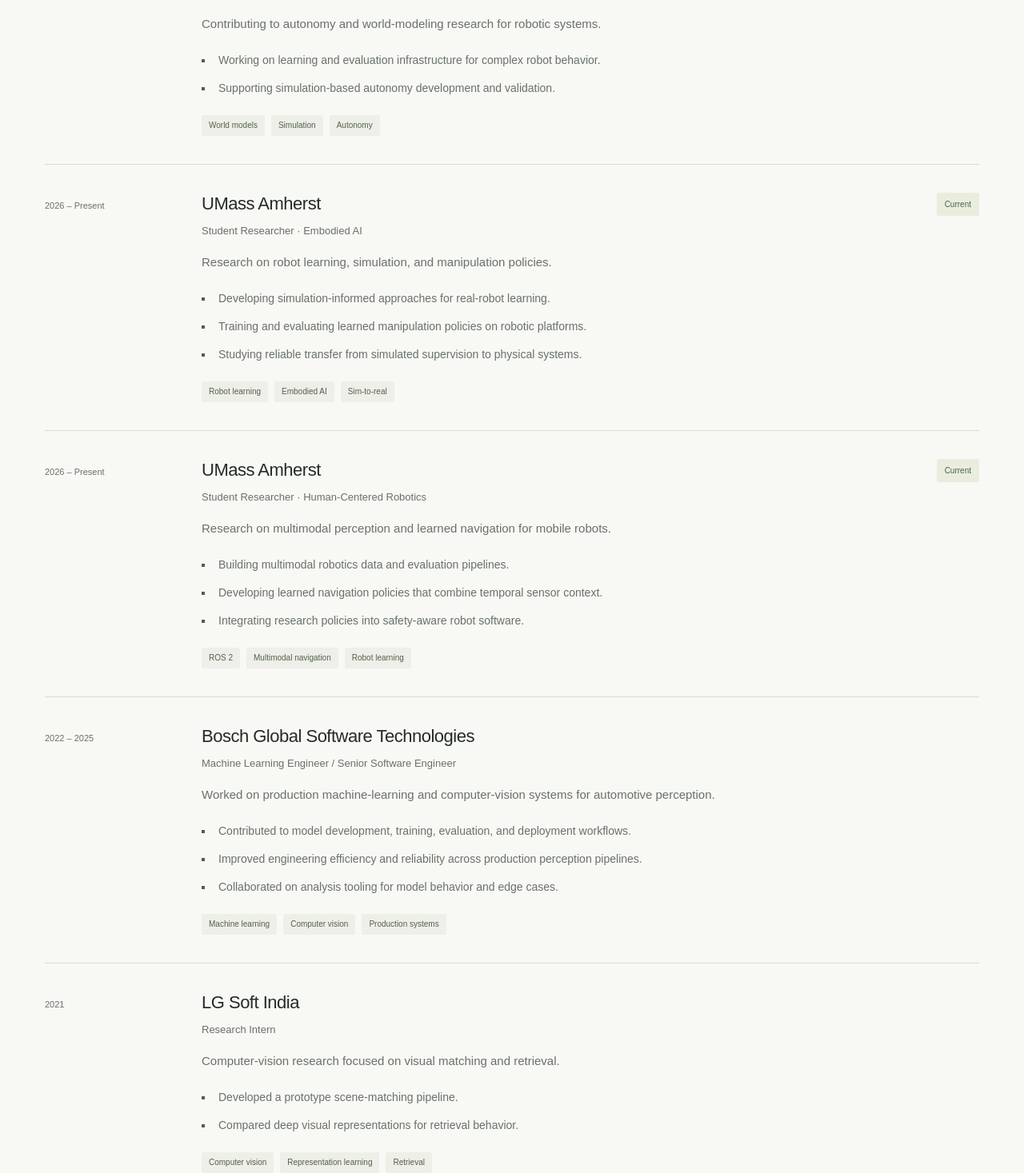
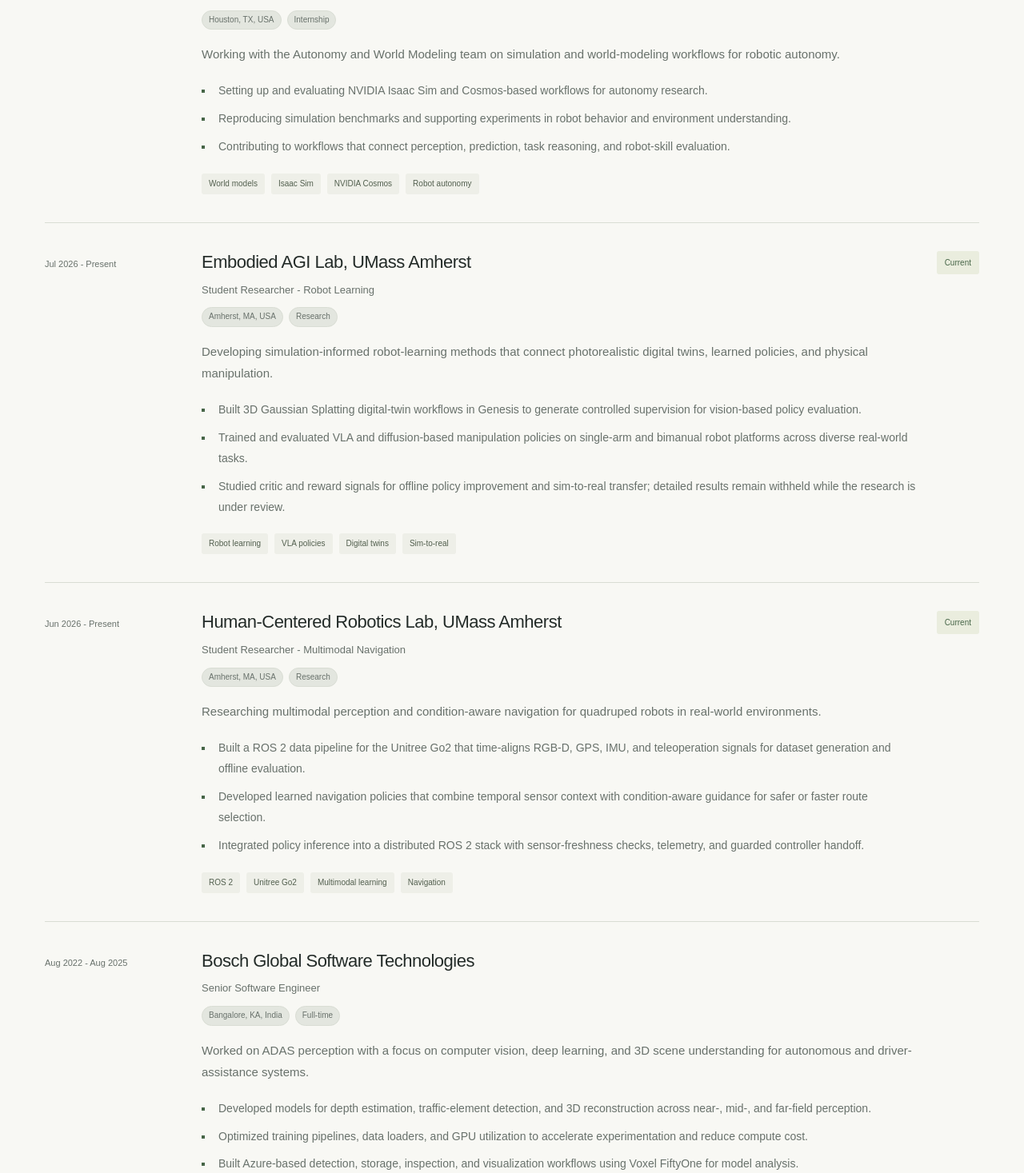
Before and after one commit to HR77275/HR77275.github.io, a Next.js app: page /experience in a window 1280 px wide. Shown: the part 503-1970 px from the top of the page at 80% size. Built offline with nearby package versions, Linux system fonts and the light colour scheme; no server answers.

Commit message:
Expand professional and UMass experience

```diff
--- a/app/experience/page.tsx
+++ b/app/experience/page.tsx
@@ -2,18 +2,20 @@
 import { PageIntro } from '@/components/PageIntro';
 import { ExperienceItem } from '@/components/ExperienceItem';
 import { experiences } from '@/data/experience';
+
 export const metadata: Metadata = {
   title: 'Experience',
   description:
-    'Robotics, embodied AI research, and ADAS perception experience at Persona AI, UMass Amherst, and Bosch.',
+    'Robotics, world modeling, embodied AI research, and ADAS perception experience at Persona AI, UMass Amherst, Bosch, and LG Soft India.',
 };
+
 export default function Experience() {
   return (
     <div className="container">
       <PageIntro
         eyebrow="EXPERIENCE"
         title="Across research and industry."
-        description="Building perception and learning systems, with a focus on the engineering that takes models into the physical world."
+        description="Building perception, simulation, and learning systems that connect models to autonomous machines in the physical world."
       />
       <div className="experience-list">
         {experiences.map((experience) => (
@@ -24,8 +26,9 @@
         ))}
       </div>
       <p className="index-note">
-        Dates and detailed outcomes are placeholders. Only approved, verified
-        contributions and measurements will be published.
+        Descriptions focus on publishable responsibilities and technical scope.
+        Proprietary implementation details, private data, and unpublished
+        research results are intentionally excluded.
       </p>
     </div>
   );
--- a/app/globals.css
+++ b/app/globals.css
@@ -811,6 +811,27 @@
   color: var(--accent);
   border-radius: 3px;
 }
+.experience-meta {
+  display: flex;
+  flex-wrap: wrap;
+  gap: 7px;
+  margin: -3px 0 17px;
+}
+
+.experience-meta > span {
+  padding: 5px 8px;
+  border: 1px solid var(--border);
+  border-radius: 999px;
+  color: var(--muted);
+  font-size: 10px;
+  line-height: 1.25;
+  background: color-mix(in srgb, var(--background) 88%, var(--accent) 12%);
+}
+
+.experience-panel .experience-meta {
+  margin: -3px 0 18px;
+}
+
 .contribution-list {
   list-style: none;
   padding: 0;
--- a/components/ExperienceExplorer.tsx
+++ b/components/ExperienceExplorer.tsx
@@ -1,9 +1,11 @@
 'use client';
+
 import { useId, useState } from 'react';
 import Link from 'next/link';
 import type { Experience } from '@/data/experience';
 import { Button } from '@/components/ui/button';
 import { ArrowUpRight } from './Icons';
+
 export function ExperienceExplorer({
   experiences,
 }: {
@@ -12,6 +14,7 @@
   const [active, setActive] = useState(1);
   const id = useId();
   const selected = experiences[active] || experiences[0];
+
   return (
     <div className="experience-explorer">
       <fieldset className="experience-selector">
@@ -30,7 +33,7 @@
               <strong>{experience.organization}</strong>
               <small>{experience.role}</small>
             </span>
-            <span aria-hidden="true">↗</span>
+            <span aria-hidden="true">&#8599;</span>
           </Button>
         ))}
       </fieldset>
@@ -38,6 +41,11 @@
         <div key={selected.organization}>
           <p className="eyebrow">RESEARCH + ENGINEERING</p>
           <h3>{selected.role}</h3>
+          <div className="experience-meta">
+            <span>{selected.organization}</span>
+            <span>{selected.period}</span>
+            <span>{selected.location}</span>
+          </div>
           <p className="experience-context">{selected.context}</p>
           <ul className="contribution-list">
             {selected.contributions.map((c) => (
--- a/components/ExperienceItem.tsx
+++ b/components/ExperienceItem.tsx
@@ -1,4 +1,5 @@
 import type { Experience } from '@/data/experience';
+
 export function ExperienceItem({
   experience,
   compact = false,
@@ -12,6 +13,10 @@
       <div>
         <h3>{experience.organization}</h3>
         <p className="experience-role">{experience.role}</p>
+        <div className="experience-meta" aria-label="Role details">
+          <span>{experience.location}</span>
+          <span>{experience.employmentType}</span>
+        </div>
         {!compact && (
           <>
             <p className="muted body-copy">{experience.context}</p>
--- a/data/experience.ts
+++ b/data/experience.ts
@@ -2,76 +2,92 @@
   organization: string;
   role: string;
   period: string;
+  location: string;
+  employmentType: string;
   context: string;
   contributions: string[];
   tags: string[];
   status?: string;
 };
+
 export const experiences: Experience[] = [
   {
     organization: 'Persona AI',
     role: 'Autonomy / World Modeling Intern',
-    period: '2026',
+    period: 'Sep 2026 - Present',
+    location: 'Houston, TX, USA',
+    employmentType: 'Internship',
     context:
-      'Contributing to autonomy and world-modeling research for robotic systems.',
+      'Working with the Autonomy and World Modeling team on simulation and world-modeling workflows for robotic autonomy.',
     contributions: [
-      'Working on learning and evaluation infrastructure for complex robot behavior.',
-      'Supporting simulation-based autonomy development and validation.',
+      'Setting up and evaluating NVIDIA Isaac Sim and Cosmos-based workflows for autonomy research.',
+      'Reproducing simulation benchmarks and supporting experiments in robot behavior and environment understanding.',
+      'Contributing to workflows that connect perception, prediction, task reasoning, and robot-skill evaluation.',
     ],
-    tags: ['World models', 'Simulation', 'Autonomy'],
+    tags: ['World models', 'Isaac Sim', 'NVIDIA Cosmos', 'Robot autonomy'],
     status: 'Current',
   },
   {
-    organization: 'UMass Amherst',
-    role: 'Student Researcher · Embodied AI',
-    period: '2026 – Present',
+    organization: 'Embodied AGI Lab, UMass Amherst',
+    role: 'Student Researcher - Robot Learning',
+    period: 'Jul 2026 - Present',
+    location: 'Amherst, MA, USA',
+    employmentType: 'Research',
     context:
-      'Research on robot learning, simulation, and manipulation policies.',
+      'Developing simulation-informed robot-learning methods that connect photorealistic digital twins, learned policies, and physical manipulation.',
     contributions: [
-      'Developing simulation-informed approaches for real-robot learning.',
-      'Training and evaluating learned manipulation policies on robotic platforms.',
-      'Studying reliable transfer from simulated supervision to physical systems.',
+      'Built 3D Gaussian Splatting digital-twin workflows in Genesis to generate controlled supervision for vision-based policy evaluation.',
+      'Trained and evaluated VLA and diffusion-based manipulation policies on single-arm and bimanual robot platforms across diverse real-world tasks.',
+      'Studied critic and reward signals for offline policy improvement and sim-to-real transfer; detailed results remain withheld while the research is under review.',
     ],
-    tags: ['Robot learning', 'Embodied AI', 'Sim-to-real'],
+    tags: ['Robot learning', 'VLA policies', 'Digital twins', 'Sim-to-real'],
     status: 'Current',
   },
   {
-    organization: 'UMass Amherst',
-    role: 'Student Researcher · Human-Centered Robotics',
-    period: '2026 – Present',
+    organization: 'Human-Centered Robotics Lab, UMass Amherst',
+    role: 'Student Researcher - Multimodal Navigation',
+    period: 'Jun 2026 - Present',
+    location: 'Amherst, MA, USA',
+    employmentType: 'Research',
     context:
-      'Research on multimodal perception and learned navigation for mobile robots.',
+      'Researching multimodal perception and condition-aware navigation for quadruped robots in real-world environments.',
     contributions: [
-      'Building multimodal robotics data and evaluation pipelines.',
-      'Developing learned navigation policies that combine temporal sensor context.',
-      'Integrating research policies into safety-aware robot software.',
+      'Built a ROS 2 data pipeline for the Unitree Go2 that time-aligns RGB-D, GPS, IMU, and teleoperation signals for dataset generation and offline evaluation.',
+      'Developed learned navigation policies that combine temporal sensor context with condition-aware guidance for safer or faster route selection.',
+      'Integrated policy inference into a distributed ROS 2 stack with sensor-freshness checks, telemetry, and guarded controller handoff.',
     ],
-    tags: ['ROS 2', 'Multimodal navigation', 'Robot learning'],
+    tags: ['ROS 2', 'Unitree Go2', 'Multimodal learning', 'Navigation'],
     status: 'Current',
   },
   {
     organization: 'Bosch Global Software Technologies',
-    role: 'Machine Learning Engineer / Senior Software Engineer',
-    period: '2022 – 2025',
+    role: 'Senior Software Engineer',
+    period: 'Aug 2022 - Aug 2025',
+    location: 'Bangalore, KA, India',
+    employmentType: 'Full-time',
     context:
-      'Worked on production machine-learning and computer-vision systems for automotive perception.',
+      'Worked on ADAS perception with a focus on computer vision, deep learning, and 3D scene understanding for autonomous and driver-assistance systems.',
     contributions: [
-      'Contributed to model development, training, evaluation, and deployment workflows.',
-      'Improved engineering efficiency and reliability across production perception pipelines.',
-      'Collaborated on analysis tooling for model behavior and edge cases.',
+      'Developed models for depth estimation, traffic-element detection, and 3D reconstruction across near-, mid-, and far-field perception.',
+      'Optimized training pipelines, data loaders, and GPU utilization to accelerate experimentation and reduce compute cost.',
+      'Built Azure-based detection, storage, inspection, and visualization workflows using Voxel FiftyOne for model analysis.',
+      'Designed agentic multimodal AI workflows using LLMs and VLMs to automate technical-document parsing, retrieval, and comparison.',
     ],
-    tags: ['Machine learning', 'Computer vision', 'Production systems'],
+    tags: ['ADAS', 'Computer vision', '3D perception', 'Multimodal AI'],
   },
   {
     organization: 'LG Soft India',
     role: 'Research Intern',
-    period: '2021',
+    period: 'May 2021 - Jul 2021',
+    location: 'Bangalore, KA, India',
+    employmentType: 'Internship',
     context:
-      'Computer-vision research focused on visual matching and retrieval.',
+      'Developed an AI-based scene-matching system for identifying and comparing applications across devices under changing backgrounds and lighting.',
     contributions: [
-      'Developed a prototype scene-matching pipeline.',
-      'Compared deep visual representations for retrieval behavior.',
+      'Built a visual-matching pipeline using Mask R-CNN for instance segmentation and Siamese networks for feature-similarity learning.',
+      'Collected and curated training data, ran model-evaluation experiments, and analyzed false matches.',
+      'Improved the workflow for more consistent retrieval under visual and illumination changes.',
     ],
-    tags: ['Computer vision', 'Representation learning', 'Retrieval'],
+    tags: ['Mask R-CNN', 'Siamese networks', 'Scene matching'],
   },
 ];
```
